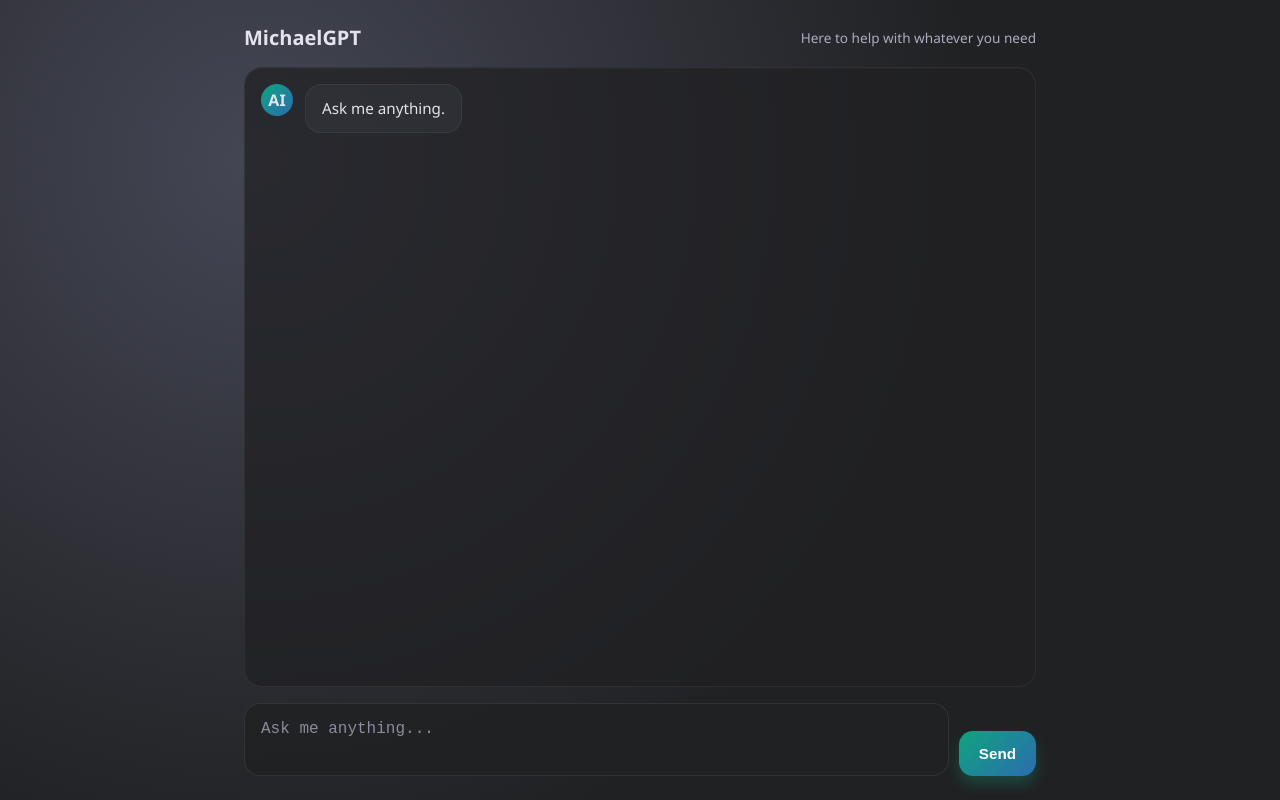
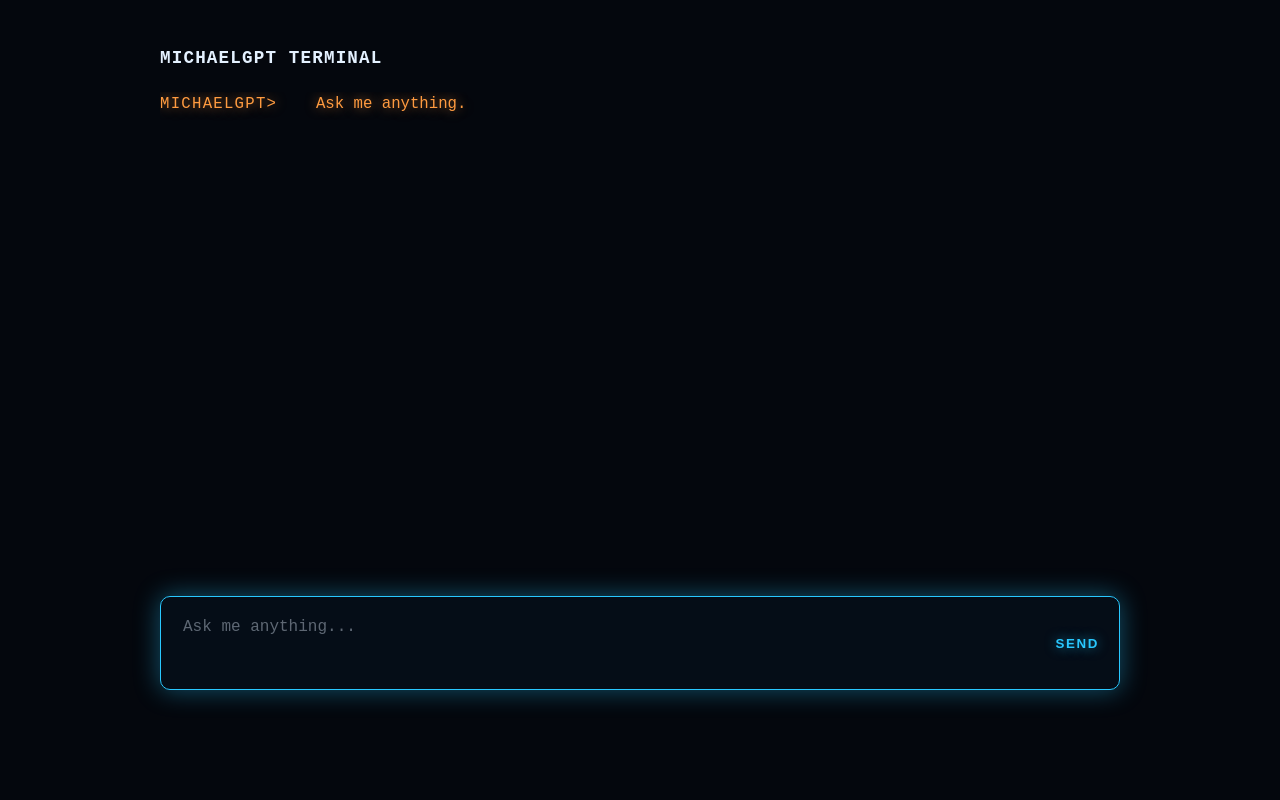
Before and after one commit to glaseagle/MichaelGPT, a plain HTML site: page index.html in a window 1280 px wide. Drawn offline with Linux system fonts and the light colour scheme.

Commit message:
Simplify Tron terminal styling

```diff
--- a/index.html
+++ b/index.html
@@ -8,161 +8,138 @@
     <style>
         :root {
             color-scheme: dark;
-            font-family: "Segoe UI", Tahoma, sans-serif;
+            font-family: "Share Tech Mono", "Fira Code", monospace;
+            --bg: #04070d;
+            --text: #e4f1ff;
+            --user: #00eaff;
+            --assistant: #ff9b40;
+            --input-border: #29c8ff;
         }
 
         body {
             margin: 0;
             min-height: 100vh;
-            background: radial-gradient(circle at 20% 20%, #444654, #202123 60%);
-            color: #e3e3ec;
+            background: var(--bg);
+            color: var(--text);
             display: flex;
-            align-items: stretch;
             justify-content: center;
+            align-items: flex-start;
+            padding: 48px 32px;
+            box-sizing: border-box;
         }
 
         .app-shell {
             flex: 1 1 auto;
-            max-width: 840px;
+            max-width: 960px;
+            width: 100%;
             display: flex;
             flex-direction: column;
-            padding: 24px;
+            gap: 24px;
             box-sizing: border-box;
-            gap: 16px;
         }
 
         .app-header {
             display: flex;
-            align-items: center;
-            justify-content: space-between;
-            gap: 12px;
+            flex-direction: column;
+            gap: 6px;
+            text-transform: uppercase;
+            letter-spacing: 0.08em;
+            font-size: 0.9rem;
+            color: rgba(228, 241, 255, 0.6);
         }
 
         .app-header h1 {
-            font-size: 1.25rem;
             margin: 0;
+            font-size: 1.1rem;
             font-weight: 600;
-        }
-
-        .app-header span {
-            font-size: 0.85rem;
-            color: #acacbe;
+            color: var(--text);
         }
 
         .chat-window {
             flex: 1 1 auto;
+            min-height: 60vh;
             overflow-y: auto;
-            background: rgba(32, 33, 35, 0.75);
-            border: 1px solid rgba(255, 255, 255, 0.06);
-            border-radius: 18px;
-            padding: 16px;
             display: flex;
             flex-direction: column;
             gap: 12px;
-            box-shadow: inset 0 1px 0 rgba(255, 255, 255, 0.02);
+            font-size: 0.98rem;
+            line-height: 1.6;
         }
 
         .message-row {
             display: flex;
-            gap: 12px;
+            gap: 16px;
             align-items: flex-start;
         }
 
-        .message-row.user {
-            flex-direction: row-reverse;
+        .prompt {
+            flex: 0 0 auto;
+            margin-right: 12px;
+            letter-spacing: 0.08em;
+            white-space: pre;
         }
 
-        .avatar {
-            width: 32px;
-            height: 32px;
-            border-radius: 50%;
-            background: linear-gradient(135deg, #10a37f, #2b6cb0);
-            display: flex;
-            align-items: center;
-            justify-content: center;
-            font-size: 16px;
-            font-weight: 600;
-            flex-shrink: 0;
+        .message-text {
+            white-space: pre-wrap;
+            word-break: break-word;
         }
 
-        .message-row.user .avatar {
-            background: linear-gradient(135deg, #5a5df0, #9333ea);
+        .message-row.user .prompt,
+        .message-row.user .message-text {
+            color: var(--user);
+            text-shadow: 0 0 12px rgba(0, 234, 255, 0.7);
         }
 
-        .bubble {
-            max-width: min(78%, 560px);
-            padding: 12px 16px;
-            border-radius: 16px;
-            line-height: 1.5;
-            font-size: 0.95rem;
-            background: rgba(48, 49, 55, 0.9);
-            border: 1px solid rgba(255, 255, 255, 0.05);
-            word-break: break-word;
-            white-space: pre-wrap;
-        }
-
-        .message-row.user .bubble {
-            background: rgba(16, 163, 127, 0.16);
-            border-color: rgba(16, 163, 127, 0.4);
-        }
-
-        .bubble ul {
-            padding-left: 20px;
-            margin: 6px 0 0;
-        }
-
-        .bubble li {
-            margin-bottom: 4px;
+        .message-row.assistant .prompt,
+        .message-row.assistant .message-text {
+            color: var(--assistant);
+            text-shadow: 0 0 12px rgba(255, 155, 64, 0.65);
         }
 
         .input-bar {
             display: flex;
-            gap: 10px;
-            align-items: flex-end;
+            gap: 12px;
+            align-items: center;
+            padding: 16px 20px;
+            border: 1px solid var(--input-border);
+            border-radius: 10px;
+            background: rgba(6, 17, 30, 0.6);
+            box-shadow: 0 0 26px rgba(41, 200, 255, 0.4);
         }
 
         .input-bar textarea {
             flex: 1 1 auto;
             resize: none;
-            min-height: 60px;
+            min-height: 52px;
             max-height: 160px;
-            padding: 14px 16px;
-            border-radius: 16px;
-            border: 1px solid rgba(255, 255, 255, 0.08);
-            background: rgba(32, 33, 35, 0.85);
-            color: #f7fafc;
+            border: none;
+            background: transparent;
+            color: var(--text);
             font-size: 1rem;
-            line-height: 1.4;
-            box-sizing: border-box;
+            line-height: 1.5;
             outline: none;
         }
 
         .input-bar textarea::placeholder {
-            color: #8b8ba0;
+            color: rgba(228, 241, 255, 0.4);
         }
 
         .input-bar button {
             border: none;
-            padding: 14px 20px;
-            border-radius: 14px;
-            background: linear-gradient(135deg, #10a37f, #2b6cb0);
-            color: white;
-            font-size: 0.95rem;
+            padding: 0;
+            background: none;
+            color: var(--input-border);
             font-weight: 600;
+            letter-spacing: 0.12em;
+            text-transform: uppercase;
             cursor: pointer;
-            box-shadow: 0 8px 14px rgba(16, 163, 127, 0.3);
-            transition: transform 0.1s ease, box-shadow 0.1s ease, filter 0.1s ease;
+            text-shadow: 0 0 12px rgba(41, 200, 255, 0.6);
         }
 
         .input-bar button:disabled {
-            filter: saturate(0.35);
+            opacity: 0.35;
             cursor: not-allowed;
-            box-shadow: none;
-        }
-
-        .input-bar button:not(:disabled):active {
-            transform: translateY(1px);
-            box-shadow: 0 4px 8px rgba(16, 163, 127, 0.35);
+            text-shadow: none;
         }
     </style>
 </head>
@@ -170,8 +147,7 @@
 <body>
     <div class="app-shell">
         <header class="app-header">
-            <h1>MichaelGPT</h1>
-            <span>Here to help with whatever you need</span>
+            <h1>MichaelGPT Terminal</h1>
         </header>
         <main class="chat-window" id="chat-window"></main>
         <form class="input-bar" id="input-form">
--- a/week1.js
+++ b/week1.js
@@ -25,6 +25,7 @@ function init() {
     appendAssistantIntro();
     inputForm.addEventListener("submit", handleSubmit);
     inputField.addEventListener("input", autoResizeInput);
+    inputField.addEventListener("keydown", handleInputKeydown);
     autoResizeInput.call(inputField);
     inputField.focus();
 }
@@ -36,6 +37,19 @@ function appendAssistantIntro() {
 function autoResizeInput() {
     this.style.height = "auto";
     this.style.height = Math.min(this.scrollHeight, 160) + "px";
+}
+
+function handleInputKeydown(event) {
+    if (event.key === "Enter" && !event.shiftKey) {
+        event.preventDefault();
+        if (typeof inputForm.requestSubmit === "function") {
+            inputForm.requestSubmit();
+        } else {
+            inputForm.dispatchEvent(
+                new Event("submit", { bubbles: true, cancelable: true })
+            );
+        }
+    }
 }
 
 async function handleSubmit(event) {
@@ -52,14 +66,14 @@ async function handleSubmit(event) {
     inputField.focus();
     toggleInputDisabled(true);
 
-    const assistantBubble = appendMessage("assistant", "Thinking...");
+    const assistantLine = appendMessage("assistant", "Thinking...");
 
     try {
         const response = await requestCreativeTangent(userText);
-        renderAssistantReply(assistantBubble, response);
+        renderAssistantReply(assistantLine, response);
     } catch (error) {
         console.error("Proxy request failed:", error);
-        assistantBubble.textContent = formatErrorMessage(error);
+        assistantLine.textContent = formatErrorMessage(error);
     } finally {
         toggleInputDisabled(false);
         scrollChatToBottom();
@@ -70,23 +84,23 @@ function appendMessage(role, text) {
     const messageRow = document.createElement("div");
     messageRow.classList.add("message-row", role);
 
-    const avatar = document.createElement("div");
-    avatar.className = "avatar";
-    avatar.textContent = role === "user" ? "U" : "AI";
+    const prompt = document.createElement("span");
+    prompt.className = "prompt";
+    prompt.textContent = role === "user" ? "USER> " : "MICHAELGPT> ";
 
-    const bubble = document.createElement("div");
-    bubble.className = "bubble";
-    bubble.textContent = text;
+    const messageText = document.createElement("span");
+    messageText.className = "message-text";
+    messageText.textContent = text;
 
-    messageRow.appendChild(avatar);
-    messageRow.appendChild(bubble);
+    messageRow.appendChild(prompt);
+    messageRow.appendChild(messageText);
     chatWindow.appendChild(messageRow);
     scrollChatToBottom();
-    return bubble;
+    return messageText;
 }
 
-function renderAssistantReply(bubble, message) {
-    bubble.textContent = message;
+function renderAssistantReply(line, message) {
+    line.textContent = message;
 }
 
 async function requestCreativeTangent(userMessage) {
```
